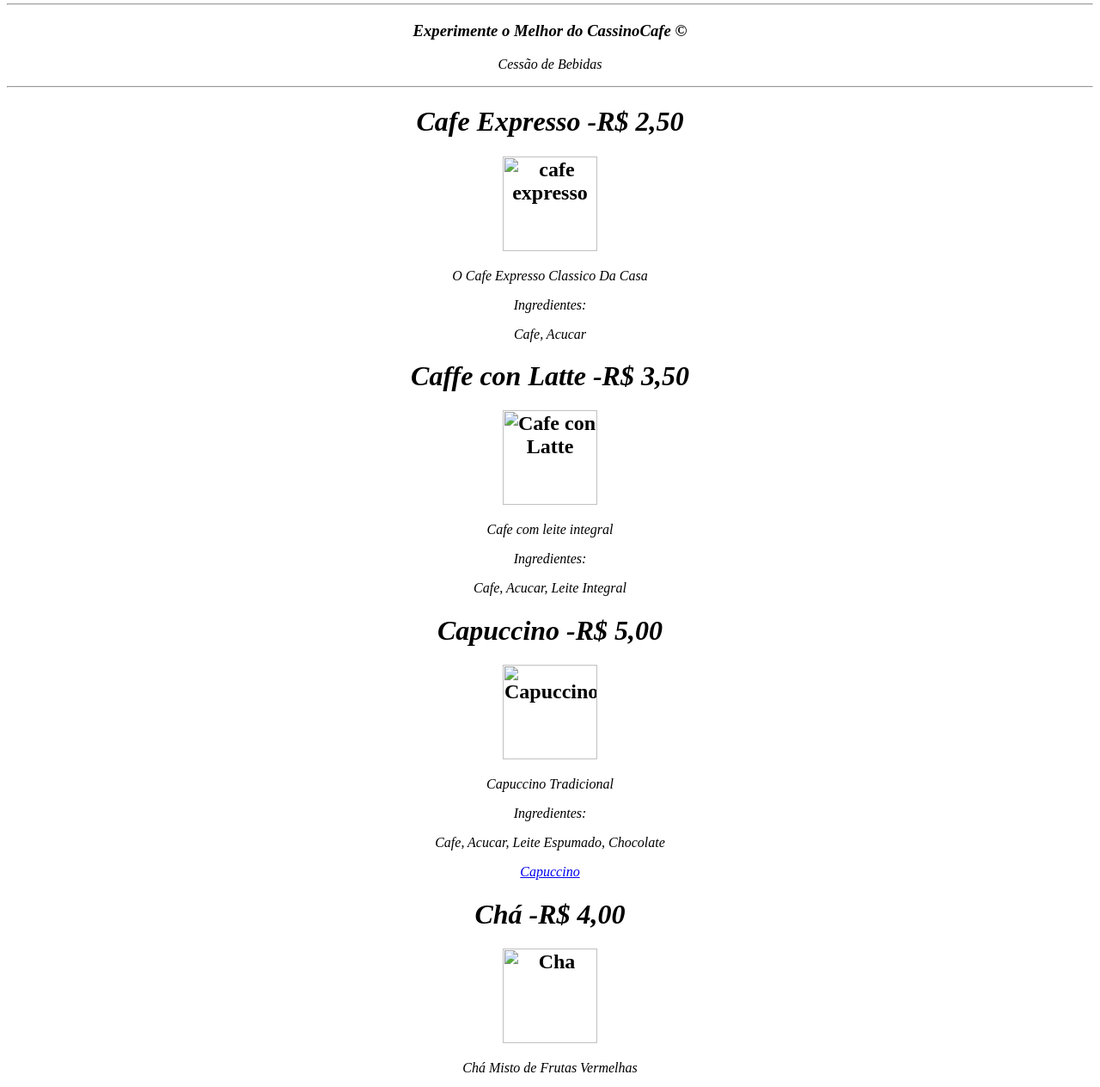
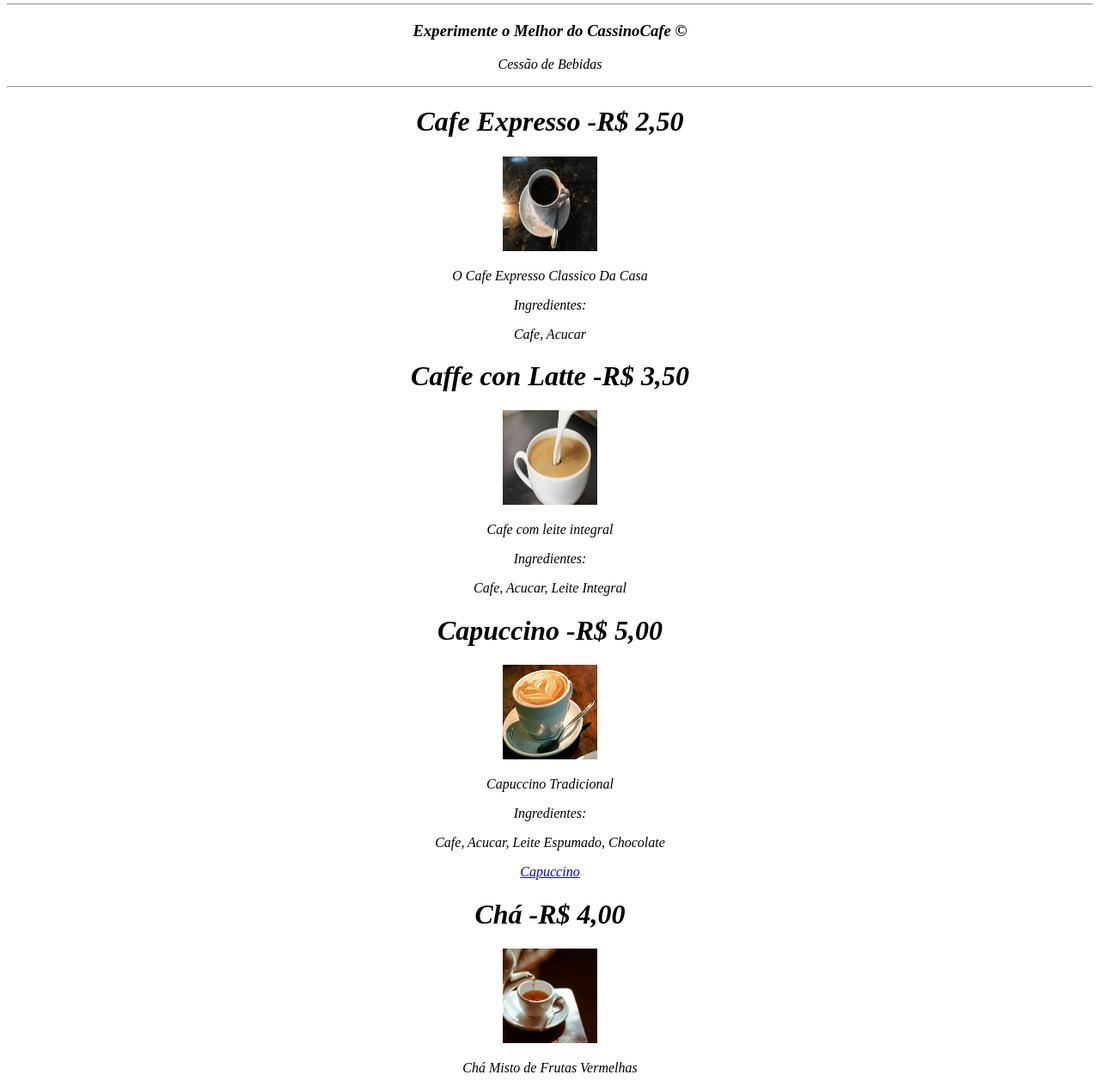
Before and after one commit to FelipeSfh01/cristianocaf-, a plain HTML site: page index.html in a window 1280 px wide. Shown: the part 182-1446 px from the top of the page at 86% size. Drawn offline with Linux system fonts and the light colour scheme.

Commit message:
Update index.html

```diff
--- a/index.html
+++ b/index.html
@@ -4,7 +4,7 @@
     </head>
     <body>
         <h1><center><i>Bem Vindo Ao CasinoCafe ©</i></center></h1>
-        <h2><center><img src="images/CasinoCafe.png" alt="logo" height="100" width="100"></center></h2>
+        <h2><center><img src="CasinoCafe.png" alt="logo" height="100" width="100"></center></h2>
         <hr>
         <h3><center><i>Experimente o Melhor do CassinoCafe ©</i></center></h3>
         <p><center><i>Cessão de Bebidas</i></center></p>
@@ -12,21 +12,21 @@
     </body>
     <body>
         <h1><center><i>Cafe Expresso -R$ 2,50</i></center></h1>
-        <h2><center><img src="Images/cafe.jpg" alt="cafe expresso" height="110" width="110"></center></h2>
+        <h2><center><img src="cafe.jpg" alt="cafe expresso" height="110" width="110"></center></h2>
         <p><center><i>O Cafe Expresso Classico Da Casa</i></center></p>
         <p><center><i>Ingredientes:</i></center></p>
         <p><center><i>Cafe, Acucar</i></center></p>
     </body>
     <body>
         <h1><center><i>Caffe con Latte -R$ 3,50</i></center></h1>
-        <h2><center><img src="Images/cafecomleite.jpg" alt="Cafe con Latte" height="110" width="110"></center></h2>
+        <h2><center><img src="cafecomleite.jpg" alt="Cafe con Latte" height="110" width="110"></center></h2>
         <p><center><i>Cafe com leite integral</i></center></p>
         <p><center><i>Ingredientes:</i></center></p>
         <p><center><i>Cafe, Acucar, Leite Integral</i></center></p>
     </body>
     <body>
         <h1><center><i>Capuccino -R$ 5,00</i></center></h1>
-        <h2><center><img src="Images/cappuccino.jpg" alt="Capuccino" height="110" width="110"></center></h2>
+        <h2><center><img src="/cappuccino.jpg" alt="Capuccino" height="110" width="110"></center></h2>
         <p><center><i>Capuccino Tradicional</i></center></p>
         <p><center><i>Ingredientes:</i></center></p>
         <p><center><i>Cafe, Acucar, Leite Espumado, Chocolate</i></center></p>
@@ -34,7 +34,7 @@
     </body>
     <body>
         <h1><center><i>Chá -R$ 4,00</i></center></h1>
-        <h2><center><img src="Images/cha.jpeg" alt="Cha" height="110" width="110"></center></h2>
+        <h2><center><img src="cha.jpeg" alt="Cha" height="110" width="110"></center></h2>
         <p><center><i>Chá Misto de Frutas Vermelhas</i></center></p>
         <a href="index.html"><center><i>Voltar ao Topo</i></center></a>
         <hr>
```
